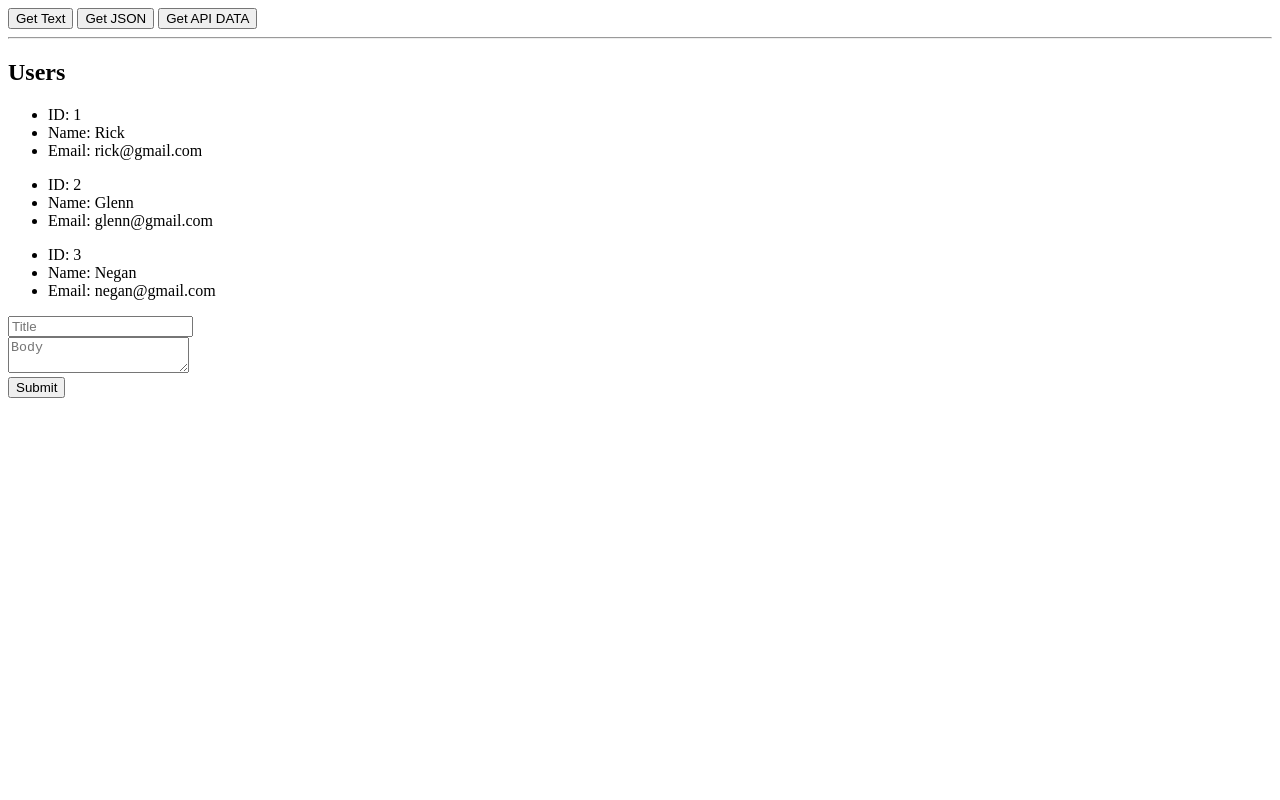
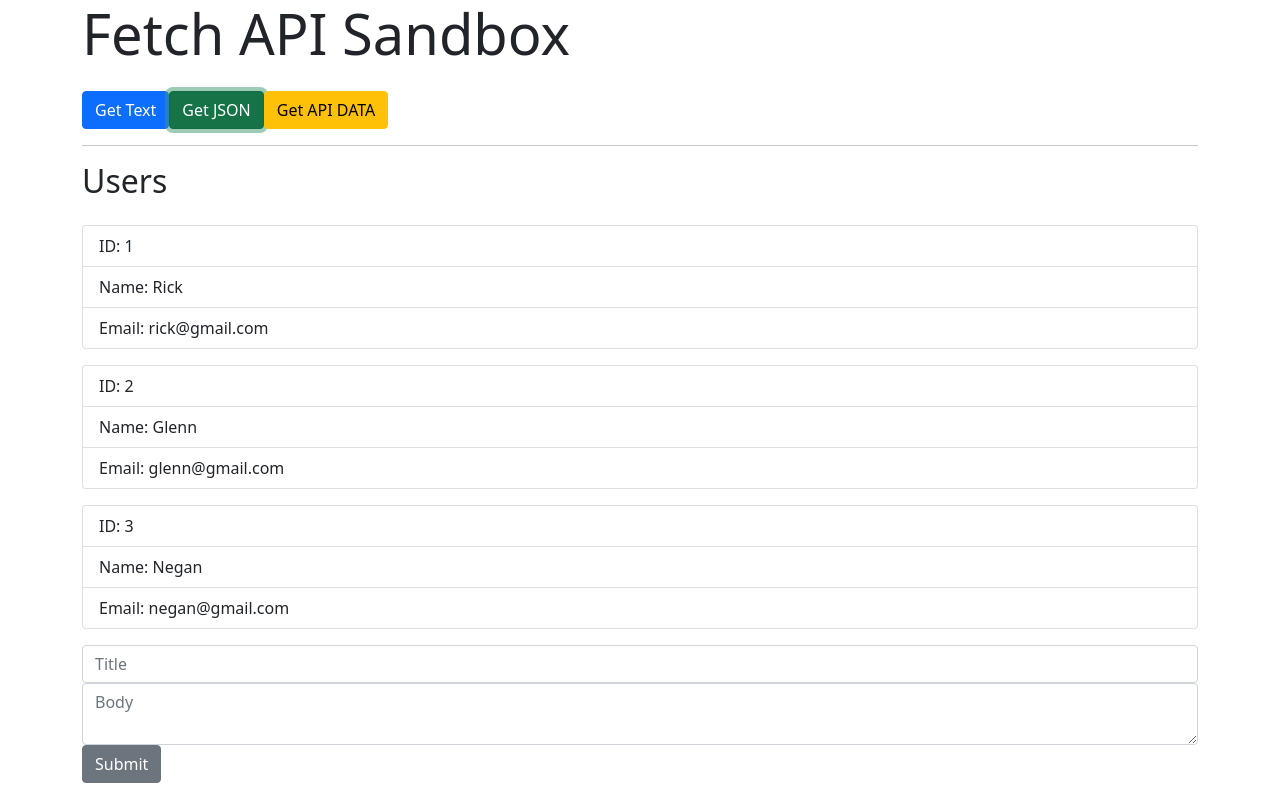
Before and after one commit to matthewkohn/fetchsandbox, a plain HTML site: page index.html in a window 1280 px wide. Both pictures are taken after a click on the button "Get JSON". Drawn offline with nearby package versions, Linux system fonts and the light colour scheme.

Commit message:
Add bootstrap styling

```diff
--- a/index.html
+++ b/index.html
@@ -5,22 +5,32 @@
   <meta http-equiv="X-UA-Compatible" content="IE=edge">
   <meta name="viewport" content="width=device-width, initial-scale=1.0">
   <title>Fettch API Sandbox</title>
+
+  <link href="https://cdn.jsdelivr.net/npm/bootstrap@5.0.0-beta1/dist/css/bootstrap.min.css" rel="stylesheet" integrity="sha384-giJF6kkoqNQ00vy+HMDP7azOuL0xtbfIcaT9wjKHr8RbDVddVHyTfAAsrekwKmP1" crossorigin="anonymous">
 </head>
+
+
 <body>
-  <button id="getText">Get Text</button>
-  <button id="getUsers">Get JSON</button>
-  <button id="getPosts">Get API DATA</button>
+  <div class="container">
+    <h1 class="display-4 mb-4">Fetch API Sandbox</h1>
+    <div class="d-flex">
+      <button class="btn btn-primary mr-4" id="getText">Get Text</button>
+      <button class="btn btn-success mr-4" id="getUsers">Get JSON</button>
+      <button class="btn btn-warning mr-4" id="getPosts">Get API DATA</button>
+    </div>
     <hr>
     <div id="output"></div>
+
     <form id="addPost">
-    <div>
-      <input type="text" id="title" placeholder="Title">
+      <div class="form-group">
+        <input type="text" id="title" class="form-control" placeholder="Title">
       </div>
-    <div>
-      <textarea id="body" placeholder="Body"></textarea>
+      <div class="form-group">
+        <textarea id="body" class="form-control" placeholder="Body"></textarea>
       </div>
-    <input type="submit" value="Submit">
+      <input type="submit" class="btn btn-secondary" value="Submit">
     </form>
+  </div>
 
   <script>
     document.getElementById('getText').addEventListener('click', getText);
@@ -49,13 +59,13 @@
       fetch('users.json')
         .then((res) => res.json())
         .then((data) => {
-          let output = '<h2>Users</h2>';
+          let output = '<h2 class="mb-4">Users</h2>';
           data.forEach(function(user) {
             output += `
-              <ul>
-                <li>ID: ${user.id}</li>
-                <li>Name: ${user.name}</li>
-                <li>Email: ${user.email}</li>
+              <ul class="list-group mb-3">
+                <li class="list-group-item">ID: ${user.id}</li>
+                <li class="list-group-item">Name: ${user.name}</li>
+                <li class="list-group-item">Email: ${user.email}</li>
               </ul>
             `;
           });
@@ -67,10 +77,10 @@
       fetch('http://jsonplaceholder.typicode.com/posts')
         .then((res) => res.json())
         .then((data) => {
-          let output = '<h2>Posts</h2>';
+          let output = '<h2 class="mb-4">Posts</h2>';
           data.forEach(function(post) {
             output += `
-              <div>
+              <div class="card card-body mb-3">
                 <h3>${post.title}</h3>
                 <p>${post.body}</p>
               </div>
```
Lines whose indentation alone changed are shown as unchanged.
